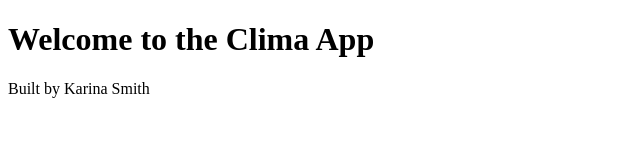
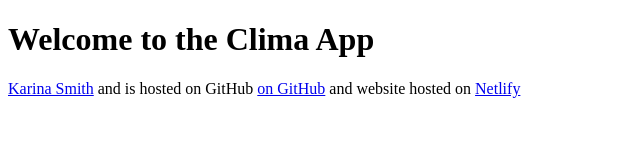
Before and after one commit to KarinaV-cyber/El-Clima-es, a plain HTML site: page index.html in a window 1280 px wide. Shown: the whole page, without its empty margins (0-640 px from the left). Drawn offline with Linux system fonts and the light colour scheme.

Commit message:
Added links to the footer

```diff
--- a/index.html
+++ b/index.html
@@ -10,7 +10,7 @@
         Welcome to the Clima App
     </h1>
     <footer>
-        Built by Karina Smith
+        <a href="https://github.com/KarinaV-cyber" target="_blank">Karina Smith</a> and is hosted on GitHub <a href="https://github.com/KarinaV-cyber/El-Clima-es" target="_blank">on GitHub</a> and website hosted on <a href="https://el-clima-application.netlify.app" target="_blank">Netlify</a>
     </footer>
 </body>
 </html>
```
